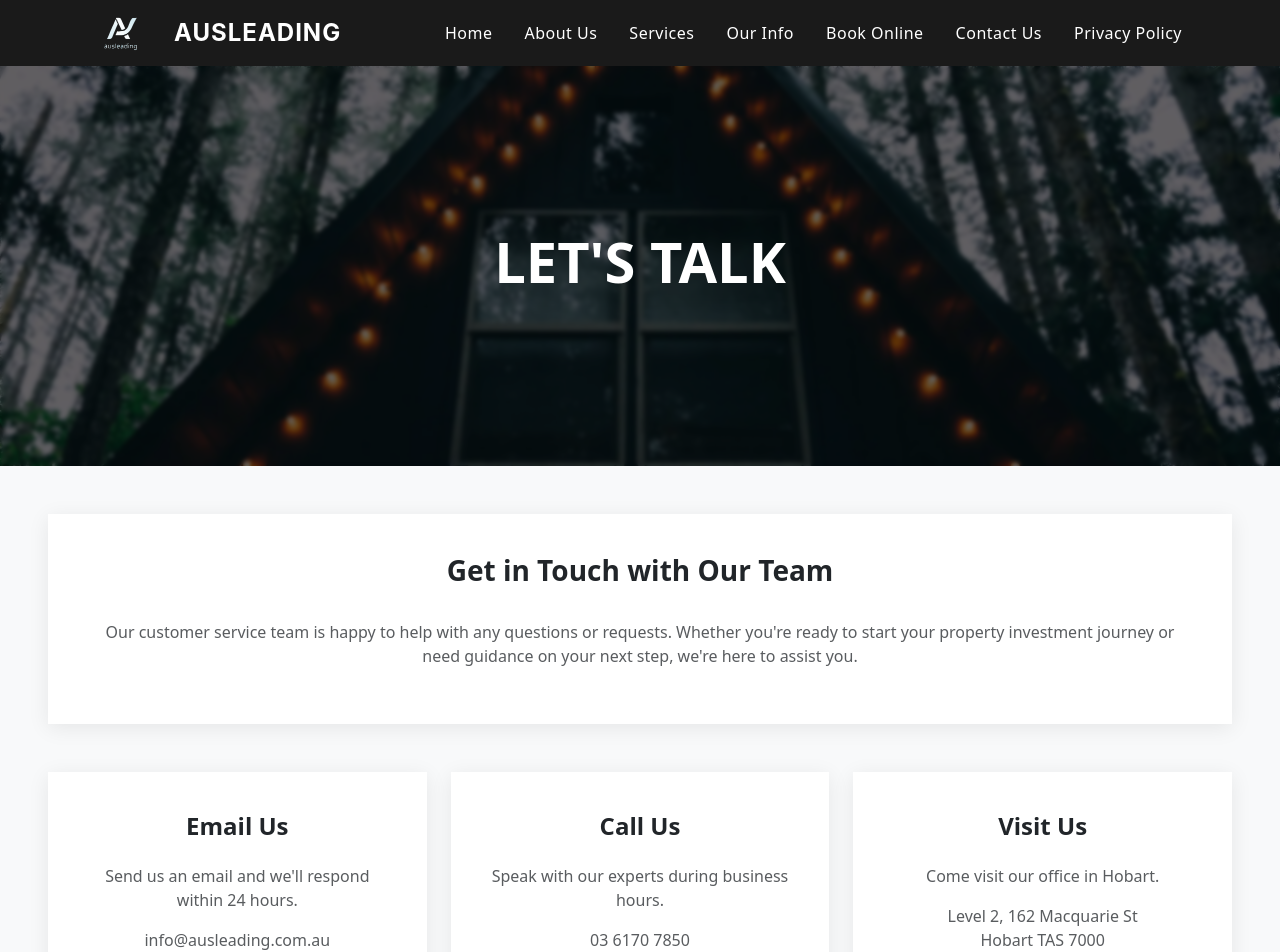
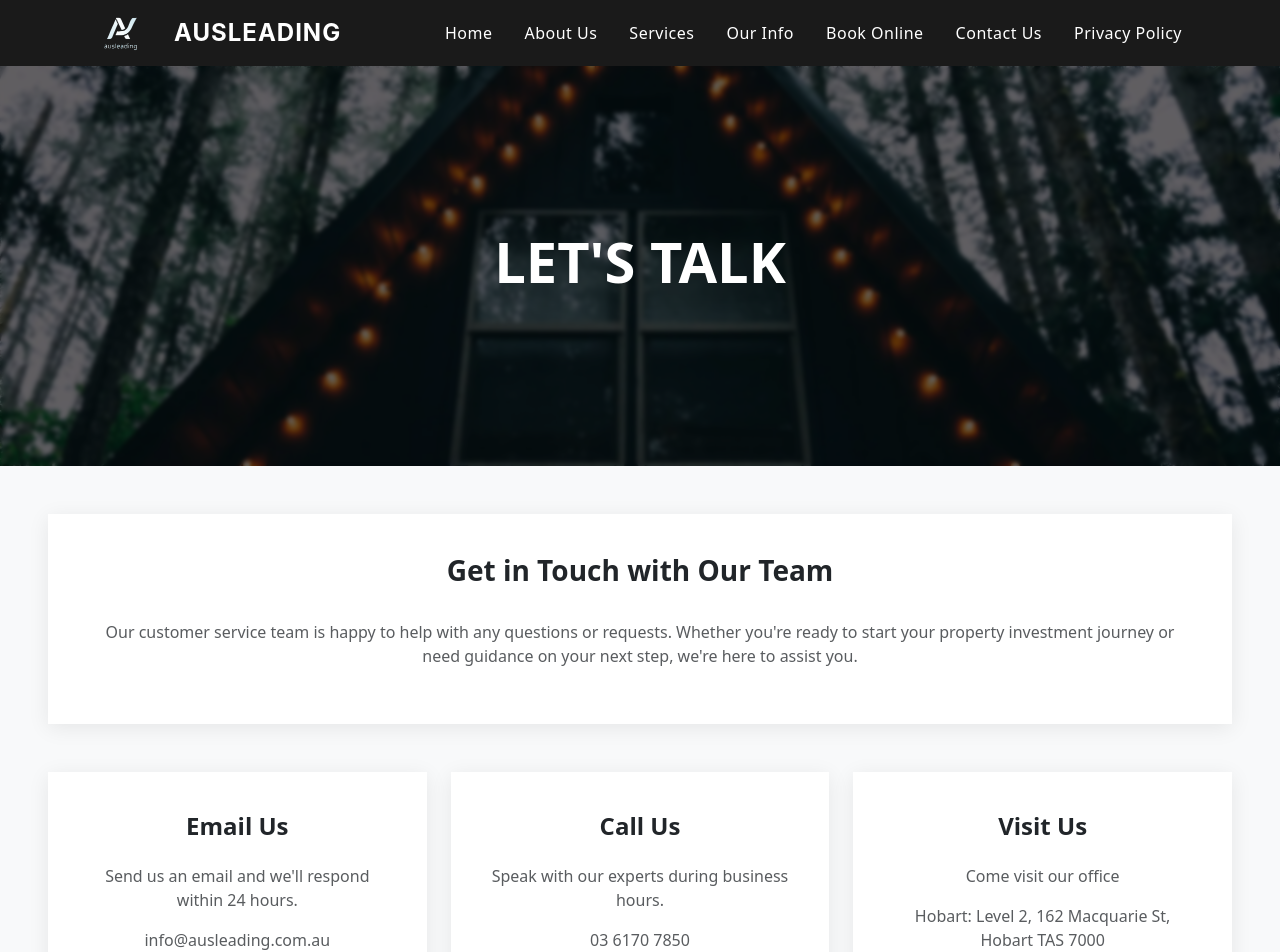
Before and after one commit to OM-Lending/auslending, a React (Create React App) app: page /contact-us in a window 1280 px wide. Shown: the top 952 px of the page. Built offline with nearby package versions, Linux system fonts and the light colour scheme.

Commit message:
Update ContactUs.js

```diff
--- a/src/pages/ContactUs.js
+++ b/src/pages/ContactUs.js
@@ -126,12 +126,12 @@ function ContactUs() {
               <div className="contact-card-content">
                 <h4 className="fw-bold">Visit Us</h4>
                 <p className="text-muted mt-4">
-                  Come visit our office in Hobart.
+                  Come visit our office
                 </p>
                 <p className="text-muted">
-                  Level 2, 162 Macquarie St
+                  Hobart: Level 2, 162 Macquarie St, Hobart TAS 7000
                   <br />
-                  Hobart TAS 7000
+                  Launceston: Level 1, 47 Cameron St, Launceston TAS 7250
                 </p>
               </div>
               <div className="contact-card-button">
```
